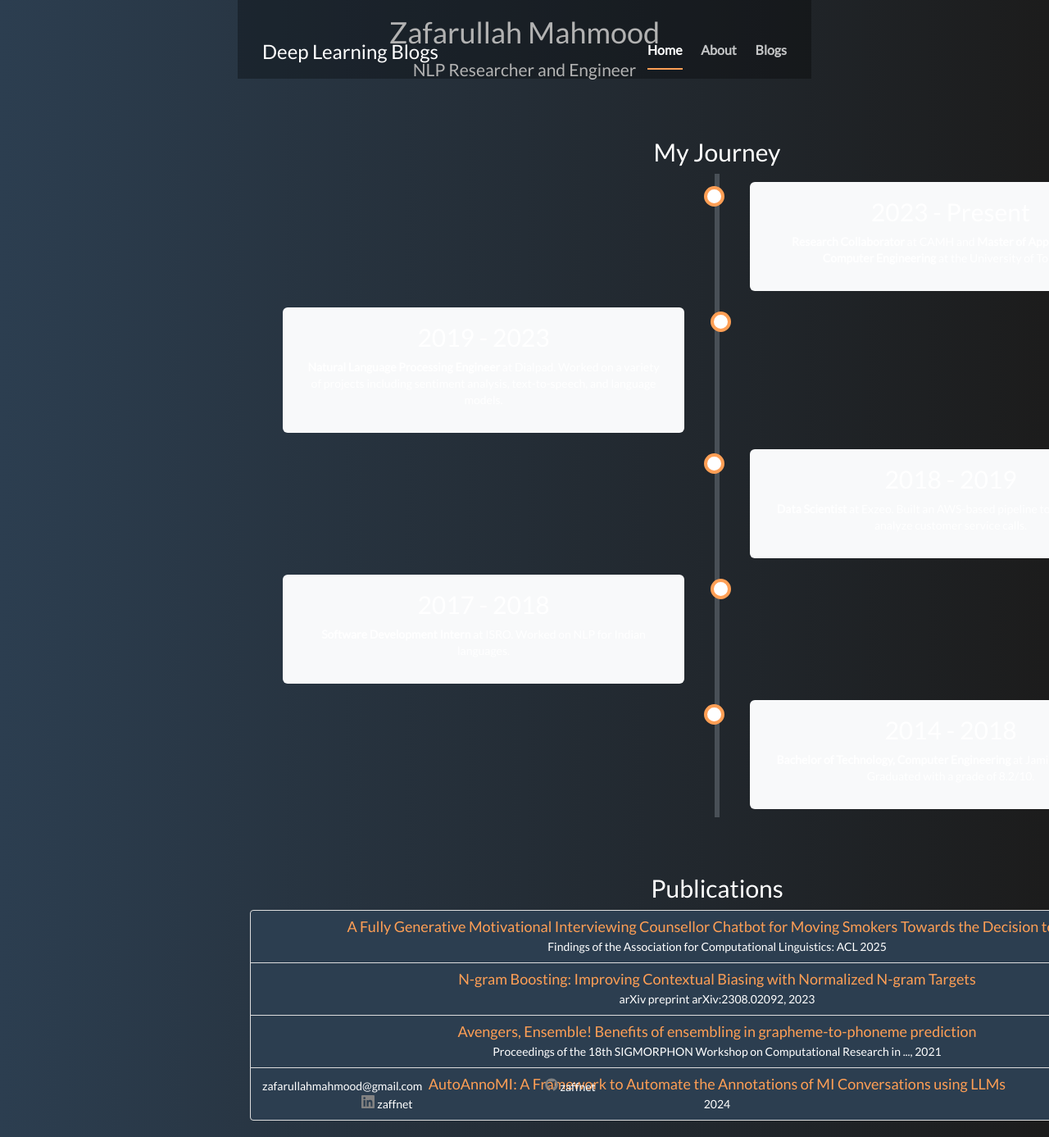
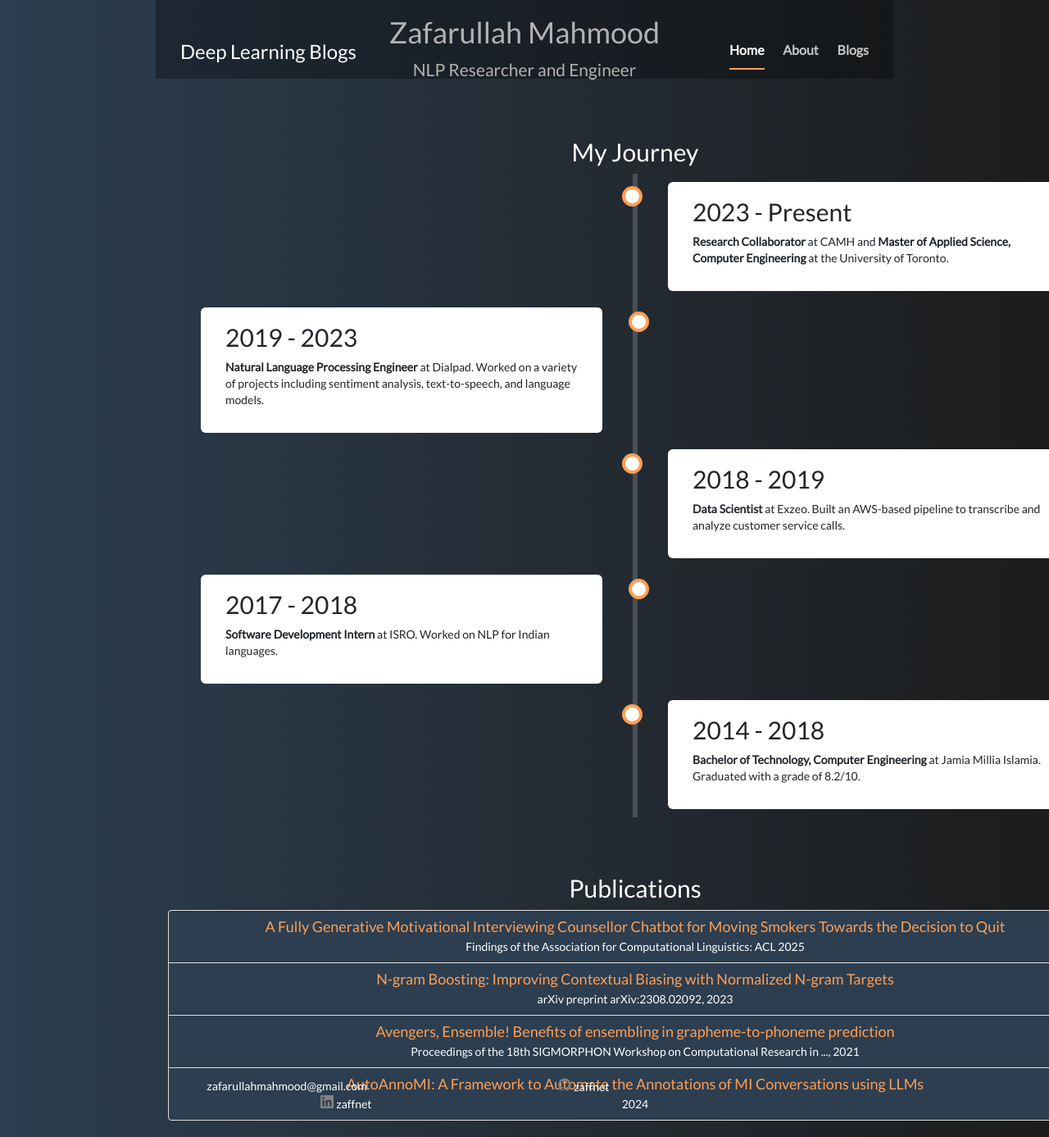
Before and after one commit to zaffnet/zaffnet.github.io, a Jekyll site: the page built from index.html, in a window 1280 px wide and 1387 px high. Shown: the whole window at 82% size. Built offline with Jekyll 4.4.1, drawn with Linux system fonts in a browser that asks for light colours; nearby versions of some CDN libraries.

Commit message:
Fix homepage styling issues
This commit fixes several styling issues on the homepage:
- Makes the timeline content visible by setting a dark text color on a light background.
- Fixes the alignment of text within the timeline boxes.
- Corrects the layout of the timeline containers to prevent them from overlapping.
- Increases the width of the header container to prevent navigation elements from overlapping.

```diff
--- a/assets/css/cover.css
+++ b/assets/css/cover.css
@@ -129,7 +129,7 @@ body {
   .masthead,
   .mastfoot,
   .cover-container {
-    width: 700px;
+    width: 900px;
   }
 }
 .nounderline{text-decoration: none !important}
--- a/assets/css/timeline.css
+++ b/assets/css/timeline.css
@@ -23,7 +23,7 @@
   width: 50%;
 }
 .timeline-container.left {
-  left: 0;
+  left: 0%;
 }
 .timeline-container.right {
   left: 50%;
@@ -45,9 +45,11 @@
 }
 .timeline-content {
   padding: 20px 30px;
-  background-color: #f8f9fa;
+  background-color: white;
   position: relative;
   border-radius: 6px;
+  color: #212529;
+  text-align: left;
 }
 .timeline-content h2 {
     margin-top: 0;
```
